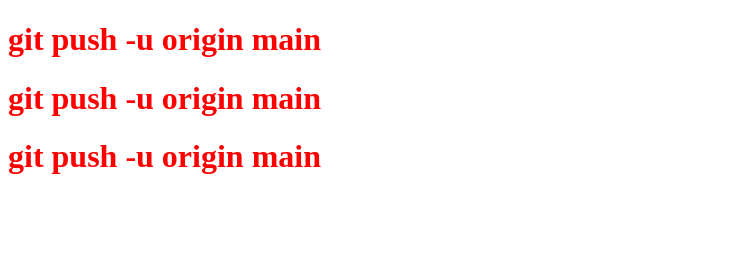
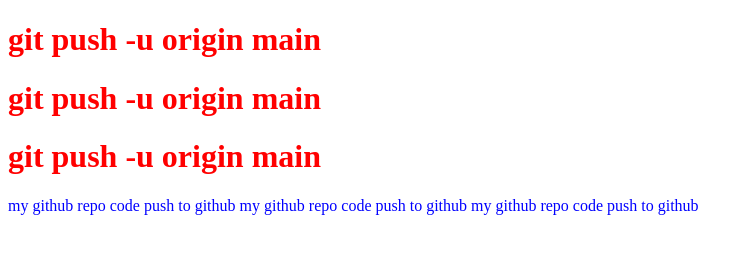
Before and after one commit to seozakaria/second-website-repo, a plain HTML site: page index.html in a window 1280 px wide. Shown: the whole page, without its empty margins (0-753 px from the left). Drawn offline with Linux system fonts and the light colour scheme.

Commit message:
color changed

```diff
--- a/index.html
+++ b/index.html
@@ -10,5 +10,7 @@
     <h1>git push -u origin main</h1>
     <h1>git push -u origin main</h1>
     <h1>git push -u origin main</h1>
+
+    <p>my github repo code push to github my github repo code push to github my github repo code push to github</p>
 </body>
 </html>
--- a/style.css
+++ b/style.css
@@ -1,3 +1,6 @@
 h1{
     color: red;
 }
+p{
+    color: blue;
+}
```
